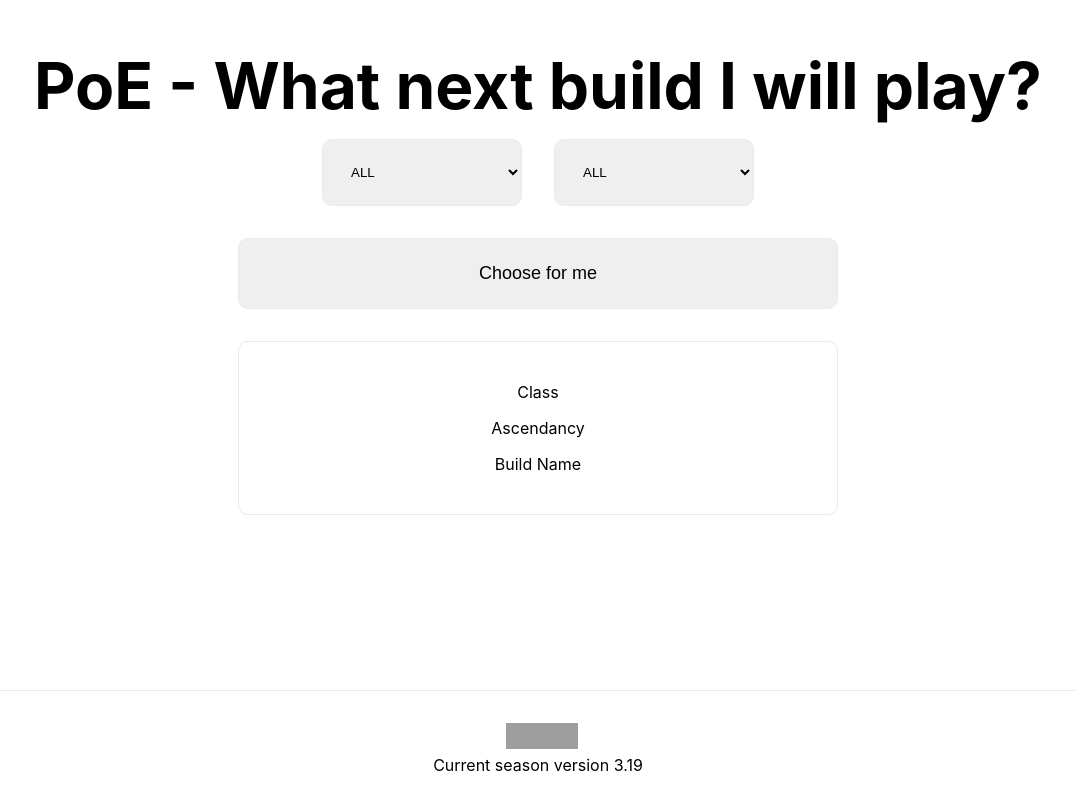
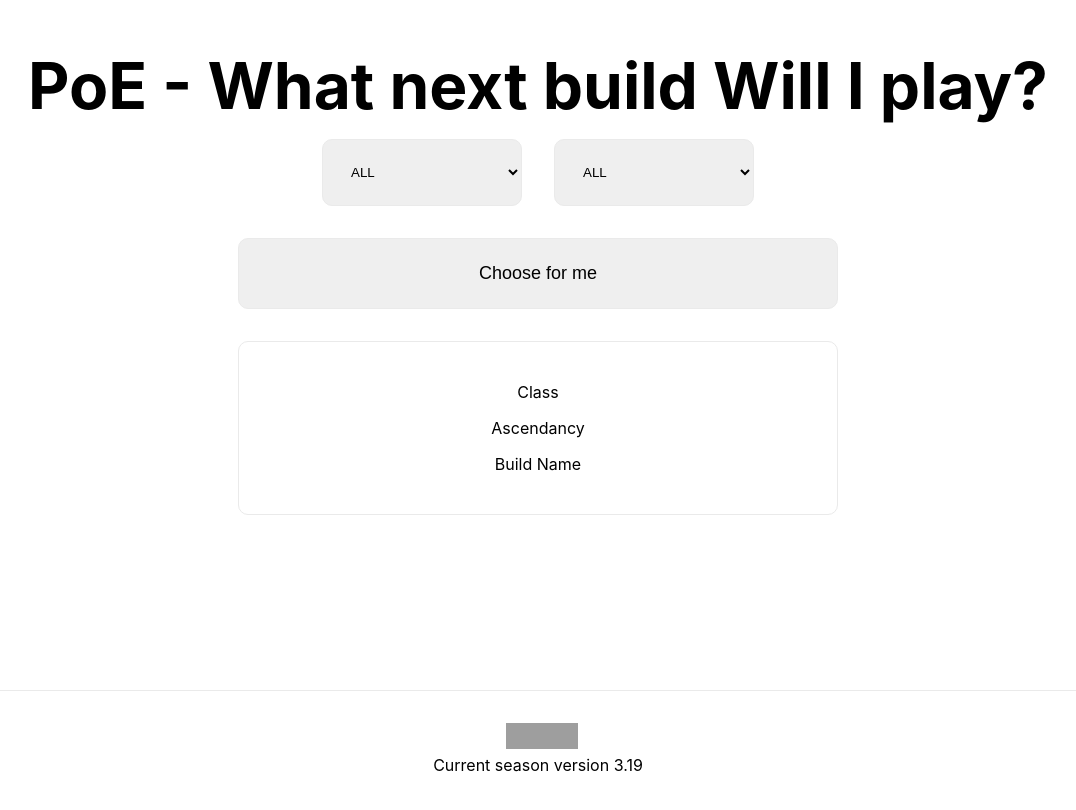
Before and after one commit to riojano0/poe-what-build-next, a Next.js app: page / in a window 1280 px wide. Shown: the part 110-920 px from the top of the page, without its empty margins (102-1178 px from the left). Built offline with nearby package versions, Linux system fonts and the light colour scheme; grey boxes are pictures that could not be loaded.

Commit message:
Fix english typo

```diff
--- a/pages/index.tsx
+++ b/pages/index.tsx
@@ -58,7 +58,7 @@
 
       <main className={styles.main}>
         <h1 className={styles.title}>
-          PoE - <strong className="blue">What next build I will play?</strong>
+          PoE - <strong className="blue">What next build Will I play?</strong>
         </h1>
 
         <div className={styles.grid}>
@@ -94,7 +94,7 @@
           rel="noopener noreferrer"
         >
           <span className={styles.logo}>
-            <Image src="https://icongr.am/devicon/github-original.svg?size=128&amp;color=currentColor" alt="GitHub Logo" width={72} height={26} />
+            <Image src="https://icongr.am/devicon/github-original.svg?size=128&color=currentColor&w=96&q=75" alt="GitHub Logo" width={72} height={26} />
           </span>
         </a>
         <p>Current season version 3.19</p>
```
